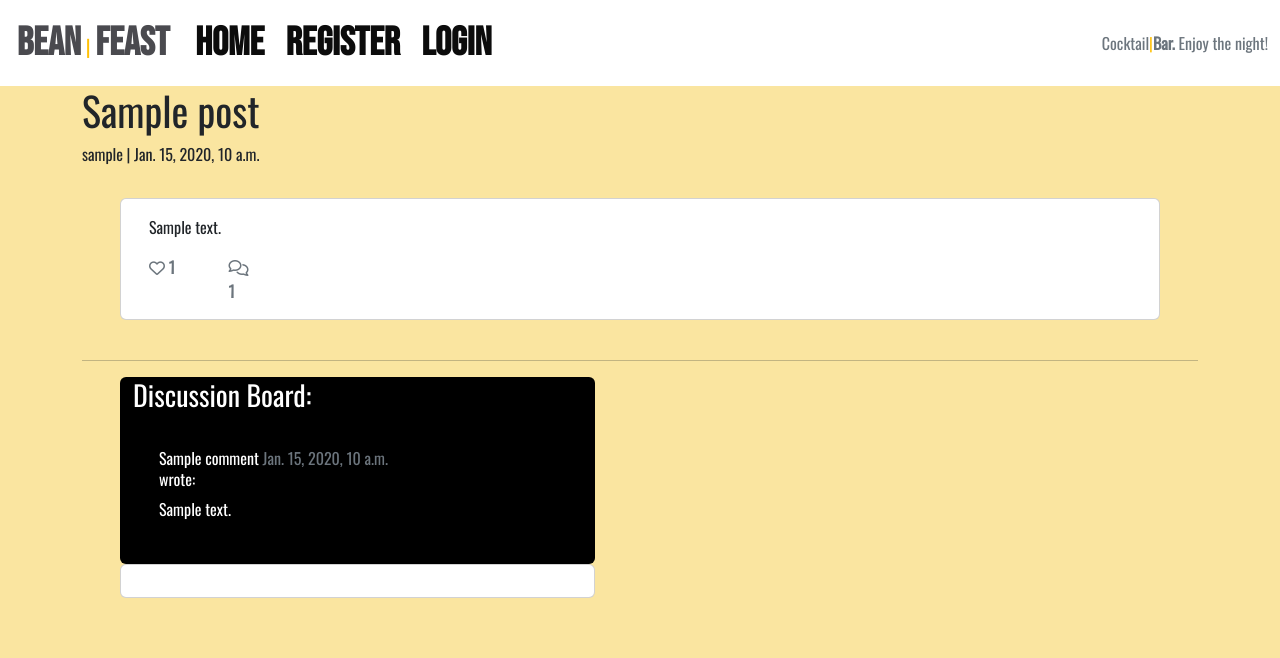
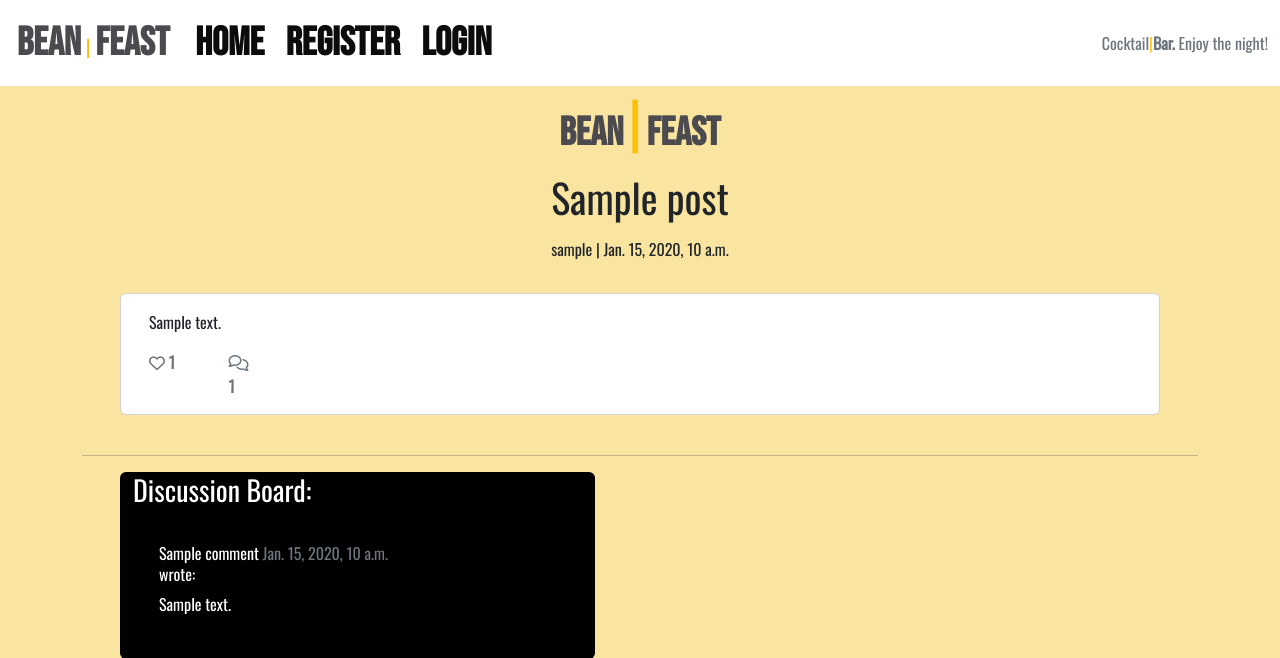
Before and after one commit to ajorgensen89/project4, a Django app: a page that uses templates/post_detail.html in a window 1280 px wide. Shown: the top 658 px of the page. Run offline with Django 3.2, Linux system fonts and the light colour scheme; tables that the repository leaves empty hold one stand-in row (values such as "Sample post"); some libraries are stand-ins or nearby versions.

Commit message:
center events titles

```diff
--- a/templates/post_detail.html
+++ b/templates/post_detail.html
@@ -5,13 +5,23 @@
     <div class="container">
         <div class="row g-0">
             <div class="col-md-6">
-                <!-- Post title -->
-                <h1>{{ post.title }}
-                </h1>
-                <!-- Post author before | post's created date after -->
-                <p>{{ post.author }} | {{ post.created_on }}</p>
+
+
             </div>
         </div>
+    </div>
+</div>
+<div class="jumbotron jumbotron-fluid">
+    <div class="container text-center">
+        <h1 class="display-4"><span class="beanfeast">Bean</span><span class="text-warning">|</span><span><strong
+                    class="beanfeast">Feast</span></strong></h1>
+        <p class="lead beanfeast"><!-- Post title -->
+        <h1>{{ post.title }}
+        </h1>
+        </p>
+        <p><!-- Post author before | post's created date after -->
+        <p>{{ post.author }} | {{ post.created_on }}</p>
+        </p>
     </div>
 </div>
 
```
